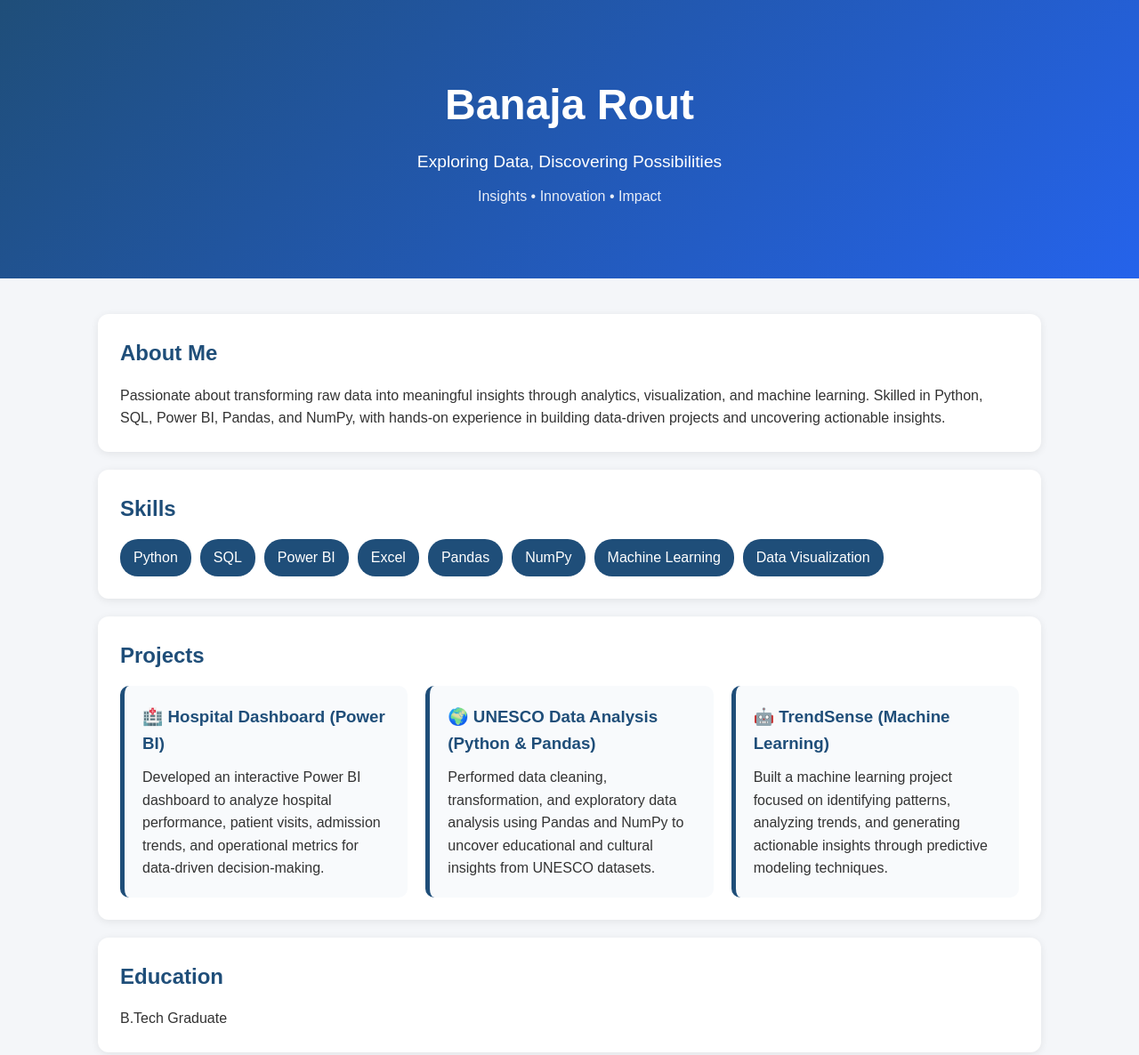
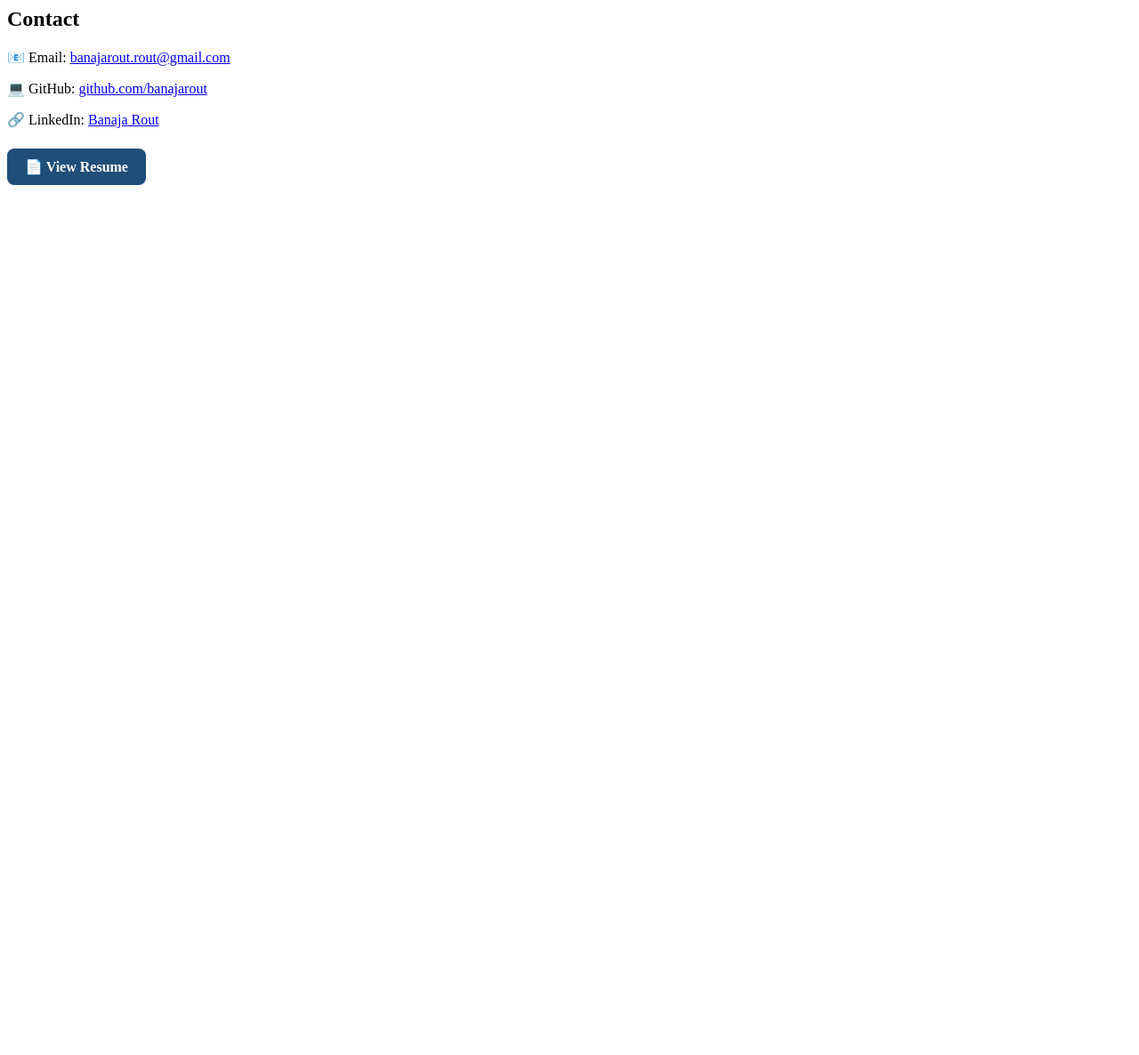
Before and after one commit to banajarout/banajarout.github.io, a plain HTML site: page index.html in a window 1280 px wide. Shown: the top 1186 px of the page at 89% size. After the commit the page ends 800 px from the top, so only its background shows below. Drawn offline with Linux system fonts and the light colour scheme.

Commit message:
Update index.html

```diff
--- a/index.html
+++ b/index.html
@@ -1,203 +1,36 @@
-<!DOCTYPE html>
-<html lang="en">
-<head>
-<meta charset="UTF-8">
-<meta name="viewport" content="width=device-width, initial-scale=1.0">
-<title>Banaja Rout | Portfolio</title>
-
-<style>
-*{
-    margin:0;
-    padding:0;
-    box-sizing:border-box;
-}
-
-body{
-    font-family: Arial, sans-serif;
-    background:#f4f6f9;
-    color:#333;
-    line-height:1.6;
-}
-
-header{
-    background:linear-gradient(135deg,#1f4e79,#2563eb);
-    color:white;
-    text-align:center;
-    padding:80px 20px;
-}
-
-header h1{
-    font-size:3rem;
-    margin-bottom:10px;
-}
-
-header p{
-    font-size:1.2rem;
-}
-
-.subtitle{
-    margin-top:10px;
-    font-size:1rem;
-    opacity:0.9;
-}
-
-.container{
-    width:90%;
-    max-width:1100px;
-    margin:auto;
-    padding:20px;
-}
-
-section{
-    background:white;
-    margin:20px 0;
-    padding:25px;
-    border-radius:12px;
-    box-shadow:0 2px 10px rgba(0,0,0,0.08);
-}
-
-h2{
-    color:#1f4e79;
-    margin-bottom:15px;
-}
-
-.skills{
-    display:flex;
-    flex-wrap:wrap;
-    gap:10px;
-}
-
-.skill{
-    background:#1f4e79;
-    color:white;
-    padding:8px 15px;
-    border-radius:20px;
-}
-
-.projects{
-    display:grid;
-    grid-template-columns:repeat(auto-fit,minmax(280px,1fr));
-    gap:20px;
-}
-
-.project-card{
-    background:#f8fafc;
-    padding:20px;
-    border-radius:10px;
-    border-left:5px solid #1f4e79;
-}
-
-.project-card h3{
-    color:#1f4e79;
-    margin-bottom:10px;
-}
-
-a{
-    color:#2563eb;
-    text-decoration:none;
-}
-
-a:hover{
-    text-decoration:underline;
-}
-
-footer{
-    background:#1f4e79;
-    color:white;
-    text-align:center;
-    padding:20px;
-    margin-top:30px;
-}
-</style>
-</head>
-
-<body>
-
-<header>
-    <h1>Banaja Rout</h1>
-    <p>Exploring Data, Discovering Possibilities</p>
-    <p class="subtitle">Insights • Innovation • Impact</p>
-</header>
-
-<div class="container">
-
-<section>
-    <h2>About Me</h2>
-    <p>
-        Passionate about transforming raw data into meaningful insights through
-        analytics, visualization, and machine learning. Skilled in Python,
-        SQL, Power BI, Pandas, and NumPy, with hands-on experience in building
-        data-driven projects and uncovering actionable insights.
-    </p>
-</section>
-
-<section>
-    <h2>Skills</h2>
-
-    <div class="skills">
-        <span class="skill">Python</span>
-        <span class="skill">SQL</span>
-        <span class="skill">Power BI</span>
-        <span class="skill">Excel</span>
-        <span class="skill">Pandas</span>
-        <span class="skill">NumPy</span>
-        <span class="skill">Machine Learning</span>
-        <span class="skill">Data Visualization</span>
-    </div>
-</section>
-
-<section>
-    <h2>Projects</h2>
-
-    <div class="projects">
-
-        <div class="project-card">
-            <h3>🏥 Hospital Dashboard (Power BI)</h3>
-            <p>
-                Developed an interactive Power BI dashboard to analyze hospital
-                performance, patient visits, admission trends, and operational
-                metrics for data-driven decision-making.
-            </p>
-        </div>
-
-        <div class="project-card">
-            <h3>🌍 UNESCO Data Analysis (Python & Pandas)</h3>
-            <p>
-                Performed data cleaning, transformation, and exploratory data
-                analysis using Pandas and NumPy to uncover educational and
-                cultural insights from UNESCO datasets.
-            </p>
-        </div>
-
-        <div class="project-card">
-            <h3>🤖 TrendSense (Machine Learning)</h3>
-            <p>
-                Built a machine learning project focused on identifying
-                patterns, analyzing trends, and generating actionable insights
-                through predictive modeling techniques.
-            </p>
-        </div>
-
-    </div>
-</section>
-
-<section>
-    <h2>Education</h2>
-    <p>B.Tech Graduate</p>
-</section>
-
 <section>
     <h2>Contact</h2>
-    <p>Email: <a href="mailto:banajarout.rout@gmail.com">banajarout.rout@gmail.com</a></p>
-    <p>GitHub: <a href="https://github.com/banajarout" target="_blank">github.com/banajarout</a></p>
-    <p>LinkedIn: <a href="https://www.linkedin.com/in/banaja-rout-971a933a3/" target="_blank">Banaja Rout</a></p>
+
+    <p>
+        📧 Email:
+        <a href="mailto:banajarout.rout@gmail.com">
+            banajarout.rout@gmail.com
+        </a>
+    </p>
+
+    <p>
+        💻 GitHub:
+        <a href="https://github.com/banajarout" target="_blank">
+            github.com/banajarout
+        </a>
+    </p>
+
+    <p>
+        🔗 LinkedIn:
+        <a href="https://www.linkedin.com/in/banaja-rout-971a933a3/" target="_blank">
+            Banaja Rout
+        </a>
+    </p>
+
+    <br>
+
+    <a href="Data Analyst_CV.pdf" target="_blank"
+       style="background:#1f4e79;
+              color:white;
+              padding:12px 20px;
+              border-radius:8px;
+              text-decoration:none;
+              font-weight:bold;">
+        📄 View Resume
+    </a>
 </section>
-
-</div>
-
-<footer>
-    <p>© 2026 Banaja Rout | Portfolio</p>
-</footer>
-
-</body>
-</html>
```
